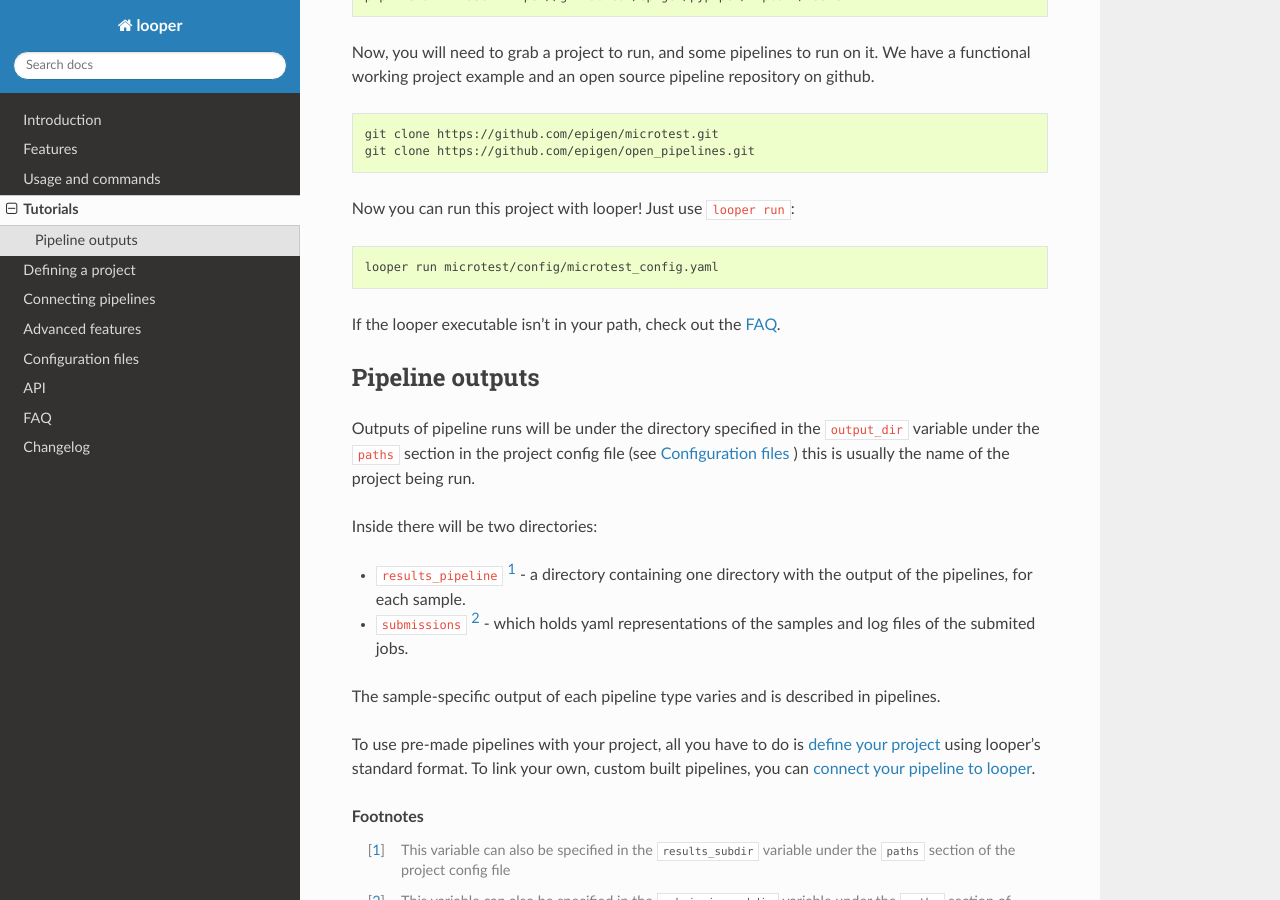
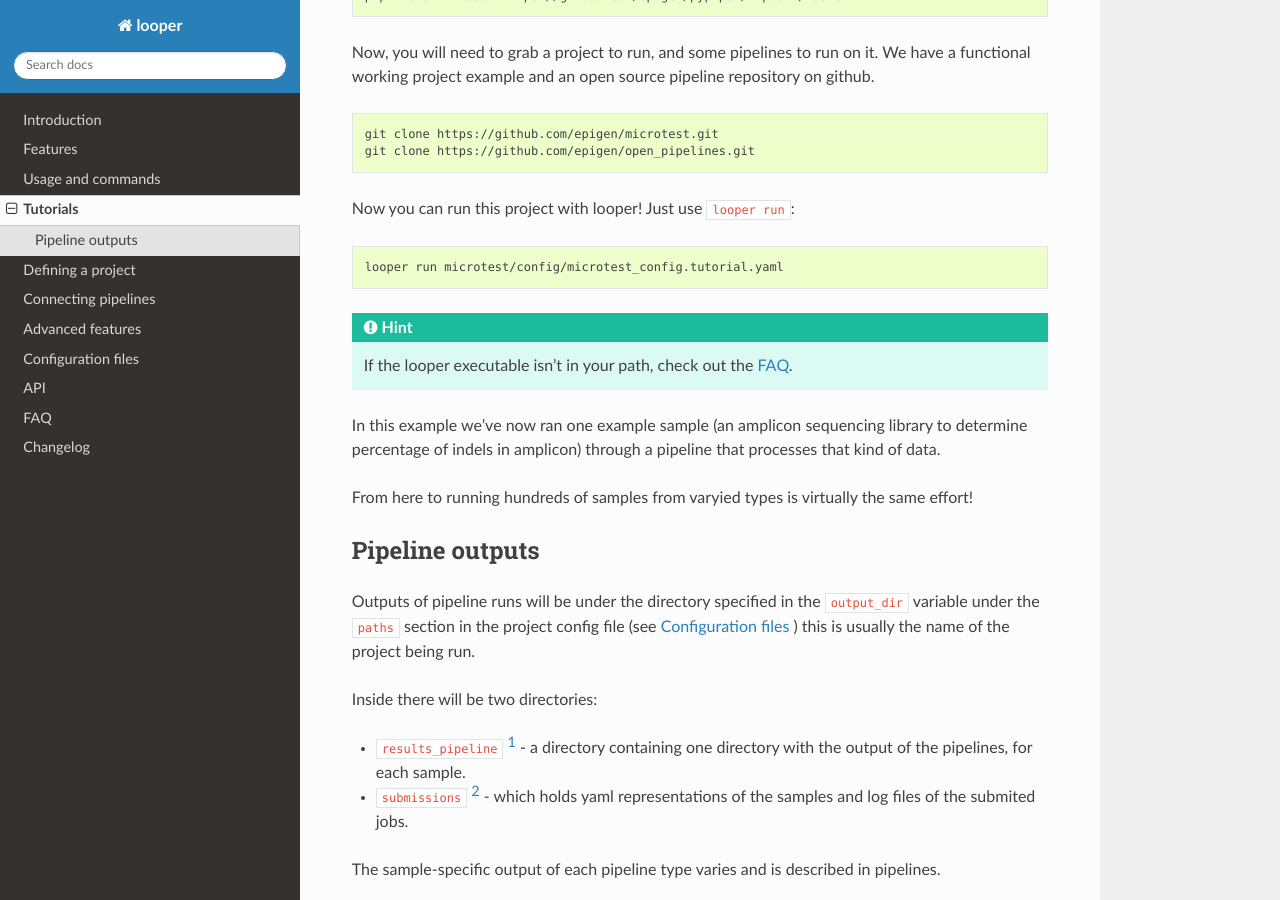
Before and after one commit to pepkit/peppy, a Sphinx documentation site: the page built from doc/source/tutorials.rst, in a window 1280 px wide and 900 px high, scrolled down 322 px. Built offline with Sphinx 7.4.7 and the Read the Docs theme 2.0.0, drawn with Linux system fonts in a browser that asks for light colours.

Commit message:
update docs with tutorial example

```diff
--- a/doc/source/faq.rst
+++ b/doc/source/faq.rst
@@ -1,7 +1,7 @@
 FAQ
 =========================
 
--   **Why isn't looper in my path?** Please read this issue report: https://github.com/epigen/looper/issues/8
+- **Why isn't looper in my path?** By default, Python packages are installed to ~/.local/bin. You can add this location to your path by appending it (export PATH=$PATH:~/.local/bin). See discussion about this issue here: https://github.com/epigen/looper/issues/8
 
 - How can I run my jobs on a cluster? See :ref:`cluster resource managers <cluster-resource-managers>`
 
--- a/doc/source/index.rst
+++ b/doc/source/index.rst
@@ -1,8 +1,5 @@
 Welcome
 ^^^^^^^^
-
-.. warning::
-	Looper  is in beta and things may change.
 
 Deploying pipelines just got easier. Looper helps you deploy your current pipeline across a cluster or server with minimal effort on your part.
 
--- a/doc/source/tutorials.rst
+++ b/doc/source/tutorials.rst
@@ -24,10 +24,17 @@ Now you can run this project with looper! Just use ``looper run``:
 
 .. code:: bash
 
-	looper run microtest/config/microtest_config.yaml
+	looper run microtest/config/microtest_config.tutorial.yaml
+
+.. HINT::
+
+	If the looper executable isn't in your path, check out the :doc:`FAQ <faq>`.
 
 
-If the looper executable isn't in your path, check out the :doc:`FAQ <faq>`.
+In this example we've now ran one example sample (an amplicon sequencing library to determine percentage of indels in amplicon) through a pipeline that processes that kind of data.
+
+From here to running hundreds of samples from varyied types is virtually the same effort!
+
 
 Pipeline outputs
 ^^^^^^^^^^^^^^^^^^^^^^^^^^
@@ -51,7 +58,5 @@ To use pre-made pipelines with your project, all you have to do is :doc:`define
 .. [2] This variable can also be specified in the ``submission_subdir`` variable under the ``paths`` section of the project config file
 
 
-
-
 .. note::
 	These are full-blown pipelines with some other tool dependencies. We should produce a running example with a few samples and a basic pipeline that has no install requirements.
```
